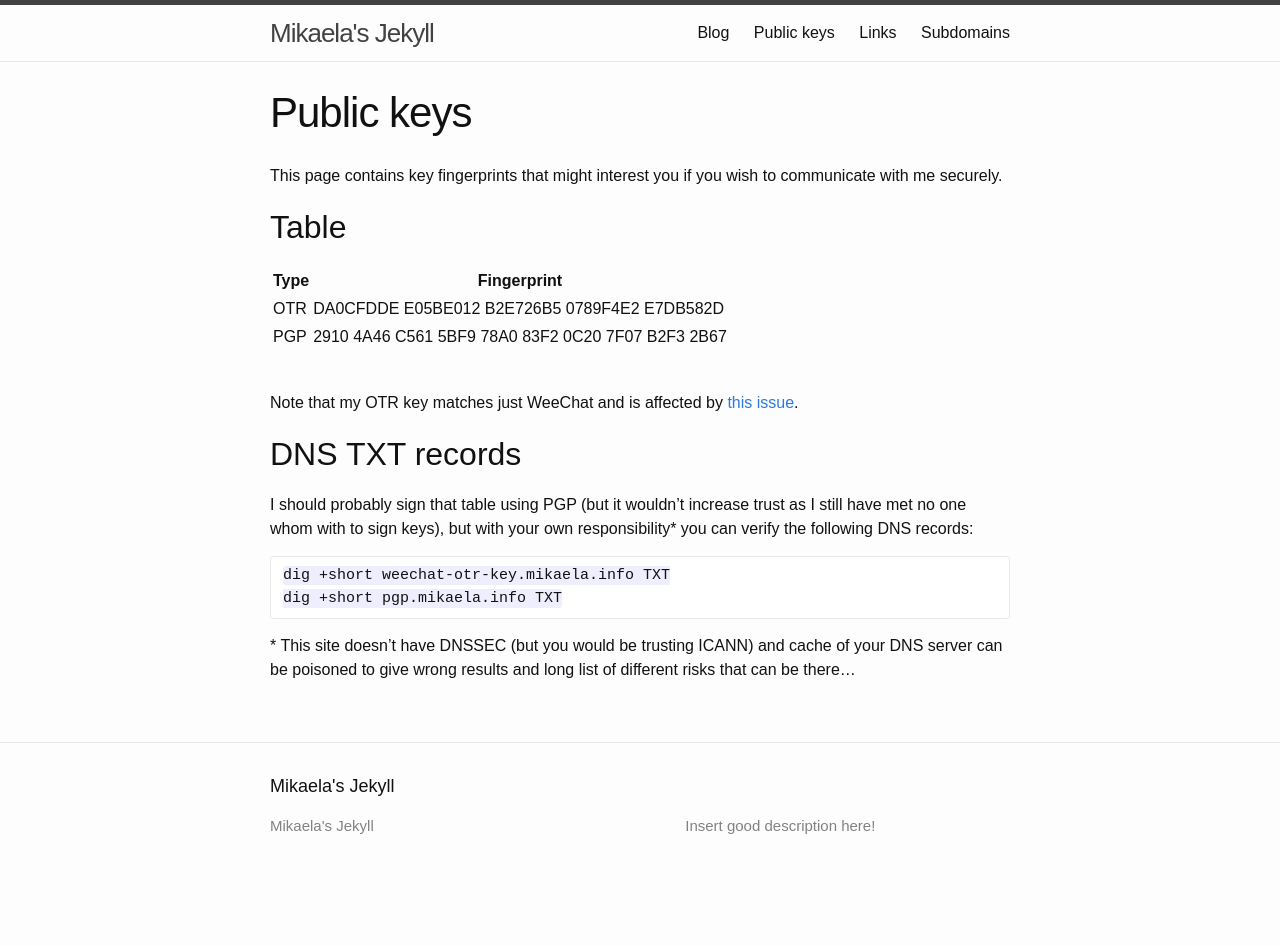
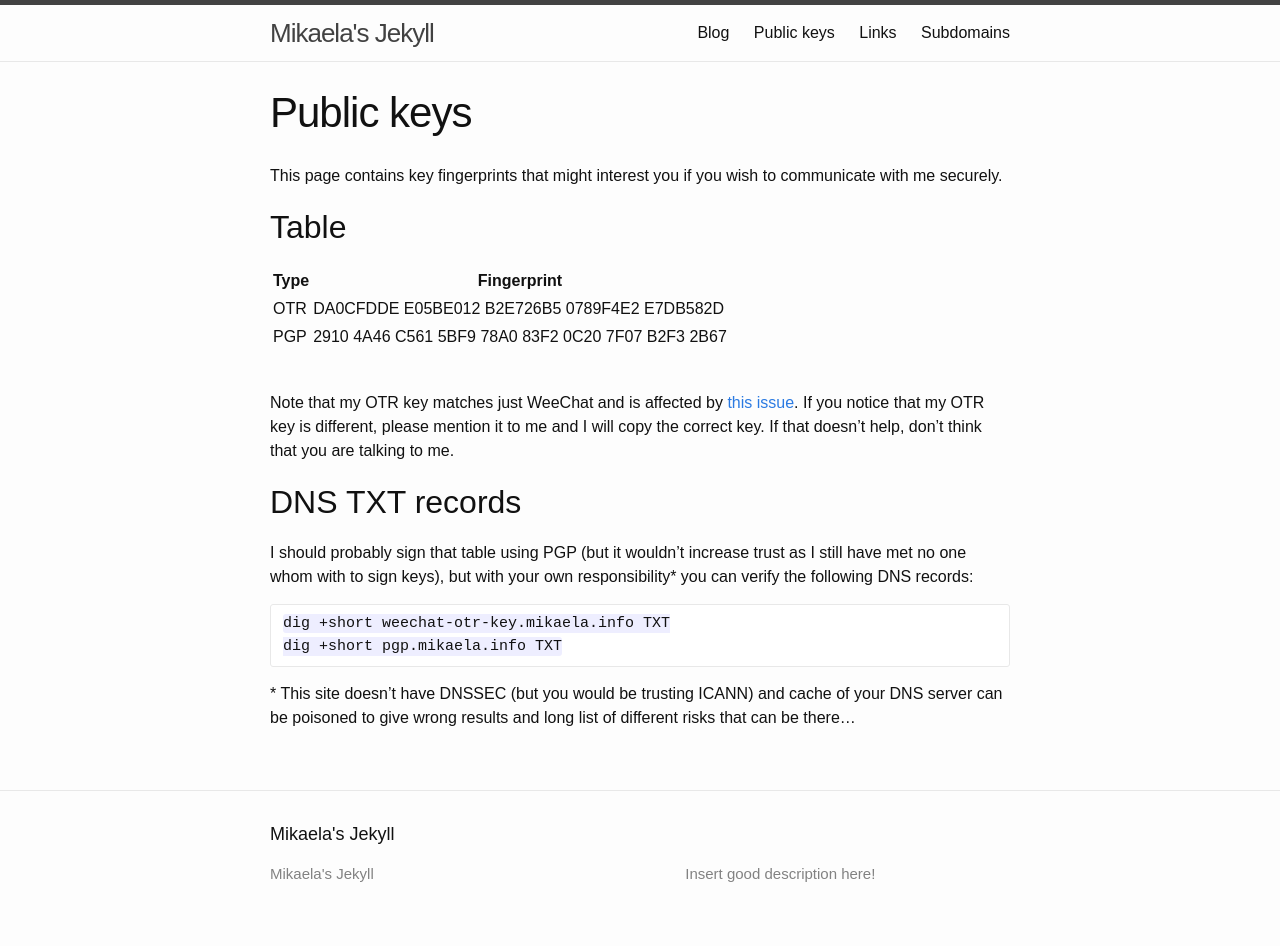
Before and after one commit to Mikaela/mikaela.github.io, a Jekyll site: the page built from pages/keys.markdown, in a window 1280 px wide. Built offline with Jekyll 4.4.1, drawn with Linux system fonts in a browser that asks for light colours; Markdown is read by kramdown in place of the engine named in the settings; before the commit the page ends 900 px from its top, so only the background shows below that.

Commit message:
update keys.markdown
Little more on that WeeChat-OTR issue.

```diff
--- a/pages/keys.markdown
+++ b/pages/keys.markdown
@@ -17,6 +17,8 @@ to communicate with me securely.
 <br/>
 
 Note that my OTR key matches just WeeChat and is affected by [this issue].
+If you notice that my OTR key is different, please mention it to me and I will
+copy the correct key. If that doesn't help, don't think that you are talking to me.
 
 [this issue]:https://github.com/mmb/weechat-otr/issues/70
 
```
